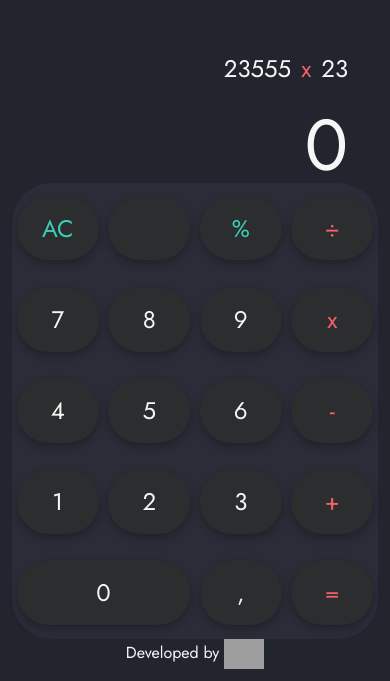
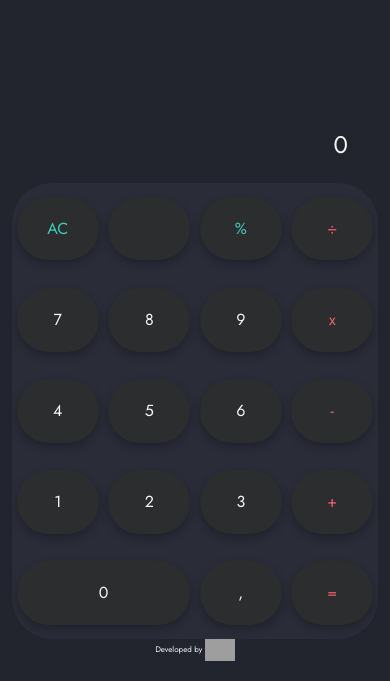
Before and after one commit to douglaszapelini/calculator, an Angular app: page / in a window 390 px wide. Shown: the part 163-844 px from the top of the page. Built offline with nearby package versions, Linux system fonts and the light colour scheme; grey boxes are pictures that could not be loaded; what ngx-bootstrap-icons would draw is missing.

Commit message:
Added last opperations rules

```diff
--- a/src/app/calculator-content/calculator-content.component.css
+++ b/src/app/calculator-content/calculator-content.component.css
@@ -74,3 +74,28 @@
   margin-bottom: 1.25rem;
   padding-right: 1.875rem;
 }
+
+
+@media (max-width: 992px) {
+  .number {
+    font-size: 3rem;
+  }
+
+  .key-button,
+  .key-button-0 {
+    font-size: 1rem;
+  }
+}
+
+@media (max-width: 780px) {
+  .number {
+    font-size: 2rem;
+  }
+}
+
+@media (max-width: 450px) {
+
+  .number {
+    font-size: 1.5rem;
+  }
+}
--- a/src/app/calculator-content/calculator-content.component.html
+++ b/src/app/calculator-content/calculator-content.component.html
@@ -4,6 +4,7 @@
     <div class="number-history">{{firstNumber}}</div>
     <div class="operation">{{operation}}</div>
     <div class="number-history">{{lastNumber}}</div>
+    <div class="operation"*ngIf="lastNumber !== ''">=</div>
   </div>
   <!-- Number -->
   <div class="number">
@@ -21,10 +22,10 @@
         </button>
       </div>
       <div class="col-3 key">
-        <button class="key-button first-keys">%</button>
+        <button class="key-button first-keys" (click)="addOperation('%')">%</button>
       </div>
       <div class="col-3 key">
-        <button class="key-button other-keys">÷</button>
+        <button class="key-button other-keys" (click)="addOperation('÷')">÷</button>
       </div>
     </div>
     <div class="line">
@@ -38,7 +39,7 @@
         <button class="key-button" (click)="addDigit('9')">9</button>
       </div>
       <div class="col-3 key">
-        <button class="key-button other-keys">x</button>
+        <button class="key-button other-keys" (click)="addOperation('x')">x</button>
       </div>
     </div>
     <div class="line">
@@ -52,7 +53,7 @@
         <button class="key-button" (click)="addDigit('6')">6</button>
       </div>
       <div class="col-3 key">
-        <button class="key-button other-keys">-</button>
+        <button class="key-button other-keys" (click)="addOperation('-')">-</button>
       </div>
     </div>
     <div class="line">
@@ -66,7 +67,7 @@
         <button class="key-button" (click)="addDigit('3')">3</button>
       </div>
       <div class="col-3 key">
-        <button class="key-button other-keys">+</button>
+        <button class="key-button other-keys" (click)="addOperation('+')">+</button>
       </div>
     </div>
     <div class="line">
@@ -77,7 +78,7 @@
         <button class="key-button" (click)="addDigit(',')">,</button>
       </div>
       <div class="col-3 key">
-        <button class="key-button other-keys">=</button>
+        <button class="key-button other-keys" (click)="calculateResult(true)">=</button>
       </div>
     </div>
   </div>
--- a/src/app/calculator-content/calculator-content.component.ts
+++ b/src/app/calculator-content/calculator-content.component.ts
@@ -1,25 +1,44 @@
+import { OPERATIONS } from './../utils/util';
 import { Component } from '@angular/core';
-
 @Component({
   selector: 'app-calculator-content',
   templateUrl: './calculator-content.component.html',
   styleUrls: ['./calculator-content.component.css']
 })
+
 export class CalculatorContentComponent {
   actualNumber: string;
   maxDigits: number = 16;
   operation: string;
   firstNumber: string;
   lastNumber: string;
+  resetAfterSetOperation: boolean = false;
+  resetAfterGetResult: boolean = false;
 
   constructor() {
     this.actualNumber = '0';
-    this.operation = 'x';
-    this.firstNumber = '23555';
-    this.lastNumber = '23';
+    this.operation = '';
+    this.firstNumber = '';
+    this.lastNumber = '';
   }
 
   addDigit(digit: string): void {
+
+    if (this.resetAfterSetOperation && this.resetAfterGetResult) {
+      this.resetAfterSetOperation = false;
+      this.resetAfterGetResult = false;
+      this.lastNumber = '';
+      this.actualNumber = '0';
+    }
+    if (this.resetAfterSetOperation) {
+      this.actualNumber = '0';
+      this.resetAfterSetOperation = false;
+    }
+    if (this.resetAfterGetResult) {
+      this.clearNumber();
+      this.resetAfterGetResult = false;
+    }
+
     let number = this.actualNumber.replaceAll('.', '');
 
     const numberDigits = number.replace(',', '').length;
@@ -35,6 +54,11 @@ export class CalculatorContentComponent {
 
   clearNumber(): void {
     this.actualNumber = '0';
+    this.firstNumber = '';
+    this.lastNumber = '';
+    this.operation = '';
+    this.resetAfterSetOperation = false;
+    this.resetAfterGetResult = false;
   }
 
   backspace(): void {
@@ -62,4 +86,63 @@ export class CalculatorContentComponent {
       this.actualNumber = beforeComma;
     }
   }
+
+  addOperation(operation: string): void {
+    this.resetAfterSetOperation = true;
+    if ((this.firstNumber !== '' && this.actualNumber !== this.firstNumber) && this.lastNumber === '' && this.resetAfterSetOperation) {
+      this.calculateResult(false);
+      this.operation = operation;
+      return;
+    }
+    this.operation = operation;
+    if (this.firstNumber === this.actualNumber) return;
+    if (this.firstNumber === '' || this.resetAfterGetResult) {
+      this.firstNumber = this.actualNumber;
+      return;
+    }
+  }
+
+  calculateResult(resultButton: boolean): void {
+    let firstNumber = 0;
+    let lastNumber = 0;
+    if (resultButton) {
+      if (this.lastNumber === '') {
+        this.lastNumber = this.actualNumber;
+      } else {
+        this.firstNumber = this.actualNumber;
+      }
+      firstNumber = this.parseStringToFloat(this.firstNumber);
+      lastNumber = this.parseStringToFloat(this.lastNumber);
+    } else {
+      firstNumber = this.parseStringToFloat(this.firstNumber);
+      lastNumber = this.parseStringToFloat(this.actualNumber);
+    }
+
+    switch (this.operation) {
+      case OPERATIONS.add.symbol:
+        this.actualNumber = OPERATIONS.add.function(firstNumber, lastNumber);
+        break;
+      case OPERATIONS.subtract.symbol:
+        this.actualNumber = OPERATIONS.subtract.function(firstNumber, lastNumber);
+        break;
+      case OPERATIONS.multiply.symbol:
+        this.actualNumber = OPERATIONS.multiply.function(firstNumber, lastNumber);
+        break;
+      case OPERATIONS.divide.symbol:
+        this.actualNumber = OPERATIONS.divide.function(firstNumber, lastNumber);
+        break;
+      case OPERATIONS.percentage.symbol:
+        this.actualNumber = OPERATIONS.percentage.function(firstNumber, lastNumber);
+        break;
+      default:
+        return;
+    }
+    this.formatNumber();
+    this.resetAfterGetResult = true;
+    if (!resultButton) this.firstNumber = this.actualNumber;
+  }
+
+  parseStringToFloat(str: string): number {
+    return Number.parseFloat(str.replaceAll('.', '').replace(',', '.'));
+  }
 }
--- a/src/app/footer/footer.component.css
+++ b/src/app/footer/footer.component.css
@@ -6,3 +6,33 @@
 .dog-icon {
   width: 40px;
 }
+
+@media (max-width: 992px) {
+  .container {
+    font-size: 1rem;
+  }
+
+  .dog-icon {
+    width: 40px;
+  }
+}
+
+@media (max-width: 780px) {
+  .container {
+    font-size: 0.7rem;
+  }
+
+  .dog-icon {
+    width: 35px;
+  }
+}
+
+@media (max-width: 450px) {
+  .container {
+    font-size: 0.5rem;
+  }
+
+  .dog-icon {
+    width: 30px;
+  }
+}
--- /dev/null
+++ b/src/app/utils/util.ts
@@ -0,0 +1,22 @@
+export const OPERATIONS = {
+  add: {
+    symbol: '+',
+    function: (a: number, b: number) => (a + b).toString().replace('.', ','),
+  },
+  subtract: {
+    symbol: '-',
+    function: (a: number, b: number) => (a - b).toString().replace('.', ','),
+  },
+  multiply: {
+    symbol: 'x',
+    function: (a: number, b: number) => (a * b).toString().replace('.', ','),
+  },
+  divide: {
+    symbol: '÷',
+    function: (a: number, b: number) => (a / b).toString().replace('.', ','),
+  },
+  percentage: {
+    symbol: '%',
+    function: (percent: number, number: number) => (percent * (number / 100)).toString().replace('.', ','),
+  }
+}
```
